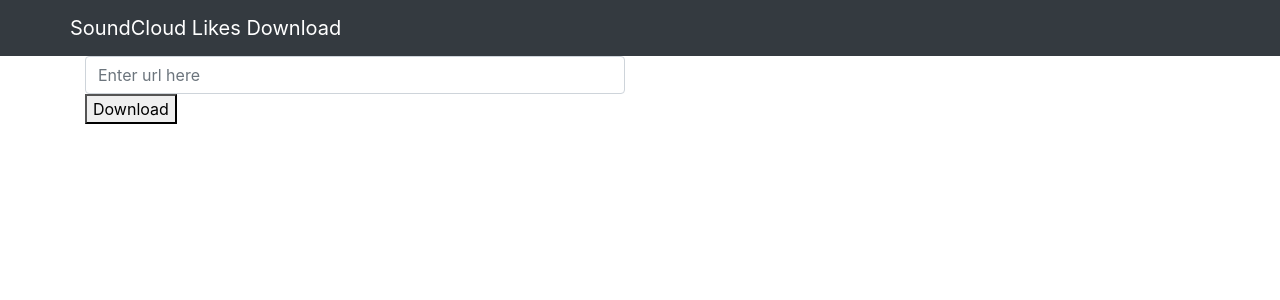
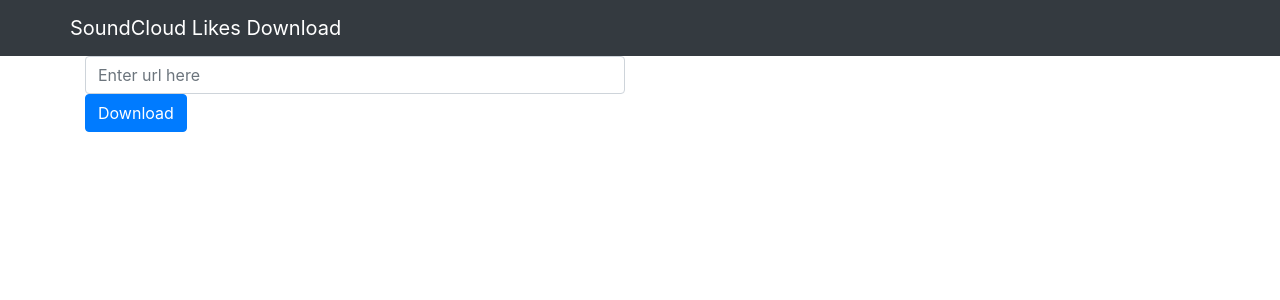
Before and after one commit to aaronhooper/soundcloud-likes-react, a React (Create React App) app: page / in a window 1280 px wide. Shown: the top 300 px of the page. Built offline with nearby package versions, Linux system fonts and the light colour scheme.

Commit message:
Add bootstrap button

```diff
--- a/src/URLForm/DownloadButton.js
+++ b/src/URLForm/DownloadButton.js
@@ -1,11 +1,18 @@
 import React from 'react';
+
+import {
+  Button,
+} from 'react-bootstrap';
 
 class DownloadButton extends React.Component {
   render() {
     return (
-      <button onClick={this.props.onClick}>
+      <Button
+        variant='primary'
+        onClick={this.props.onClick}
+      >
         Download
-      </button>
+      </Button>
     );
   }
 }
```
